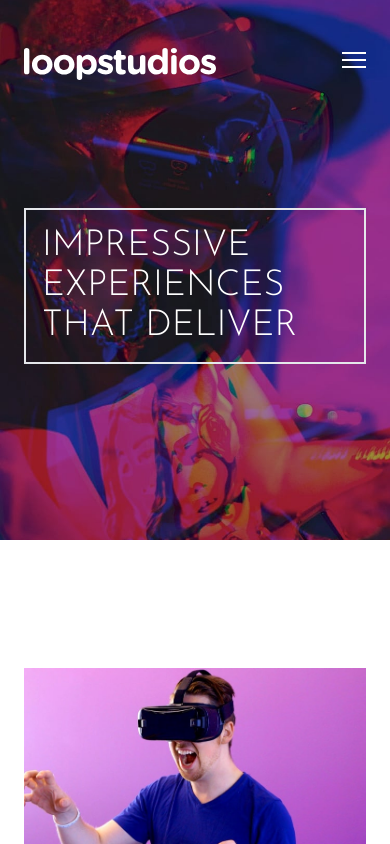
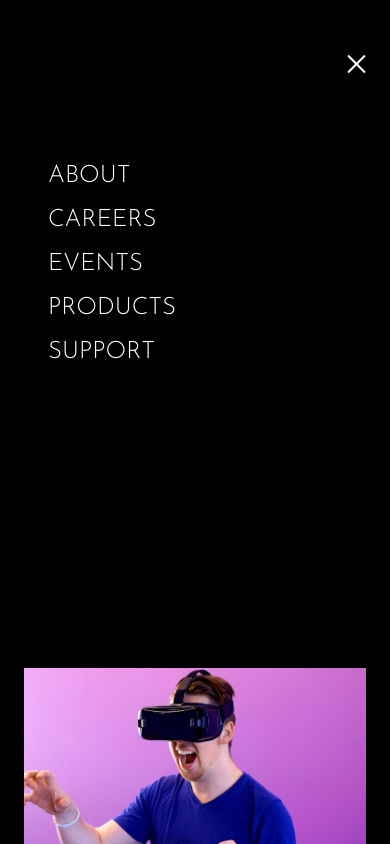
Before and after one commit to basharalhato/loopstudios, a website: page index.html in a window 390 px wide. Both pictures are taken after a click on the button 354 px from the left and 64 px from the top of the page. Shown: the top 844 px of the page. Drawn offline with Linux system fonts and the light colour scheme.

Commit message:
Mobile menu

```diff
--- a/index.html
+++ b/index.html
@@ -70,7 +70,18 @@
             </button>
           </div>
         </nav>
-        <!-- TODO: Mobile Menu -->
+
+        <!-- Mobile Menu -->
+        <div
+          id="menu"
+          class="absolute top-0 bottom-0 left-0 hidden flex-col self-end w-full min-h-screen py-1 pt-40 pl-12 space-y-3 text-2xl text-white uppercase bg-black"
+        >
+          <a href="#" class="hover:text-pink-500">About</a>
+          <a href="#" class="hover:text-pink-500">Careers</a>
+          <a href="#" class="hover:text-pink-500">Events</a>
+          <a href="#" class="hover:text-pink-500">Products</a>
+          <a href="#" class="hover:text-pink-500">Support</a>
+        </div>
 
         <div
           class="max-w-lg mt-32 mb-32 p-4 font-sans text-4xl text-white uppercase border-2 md:p-10 md:m-32 md:mx-0 md:text-6xl"
--- a/js/script.js
+++ b/js/script.js
@@ -0,0 +1,10 @@
+const btn = document.getElementById('menu-btn');
+const menu = document.getElementById('menu');
+
+btn.addEventListener('click', navToggle);
+
+function navToggle() {
+  btn.classList.toggle('open');
+  menu.classList.toggle('flex');
+  menu.classList.toggle('hidden');
+}
```
Also changed, not shown: css/styles.css.
